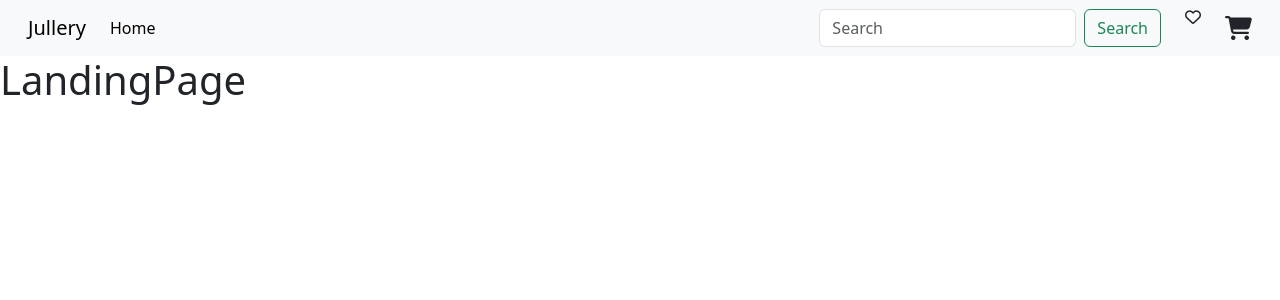
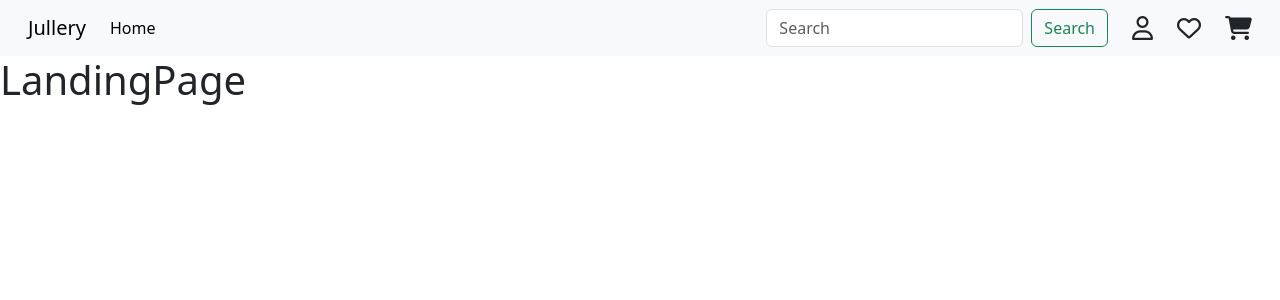
Before and after one commit to huyenkdo/ecommerce-frontend, a React (Create React App) app: page / in a window 1280 px wide. Shown: the top 300 px of the page. Built offline with nearby package versions, Linux system fonts and the light colour scheme.

Commit message:
add icons to navbar

```diff
--- a/src/components/Navbar.jsx
+++ b/src/components/Navbar.jsx
@@ -31,7 +31,8 @@ const Navbar = () => {
               <input className="form-control me-2" type="search" placeholder="Search" aria-label="Search"></input>
               <button className="btn btn-outline-success" type="submit">Search</button>
             </form>
-            <i className="fa-regular fa-heart"></i>
+            <i className="align-content-center fa-regular fa-user fs-4"></i>
+            <i className="align-content-center fa-regular fa-heart fs-4"></i>
             <i className="align-content-center fa-cart-shopping fa-solid fs-4"></i>
           </div>
         </div>
```
